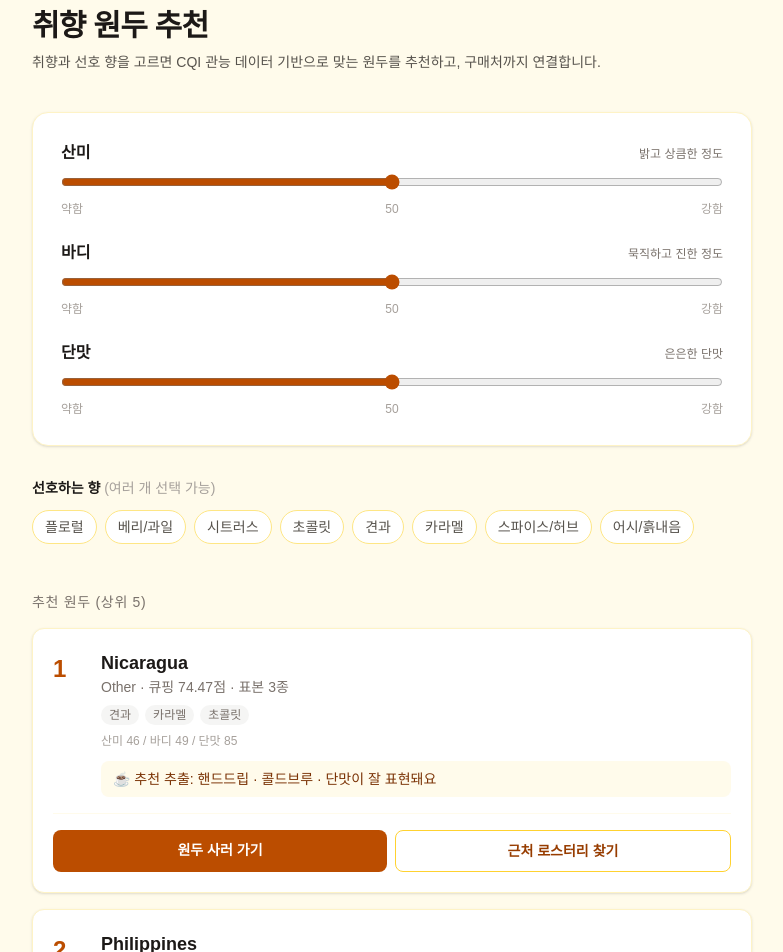
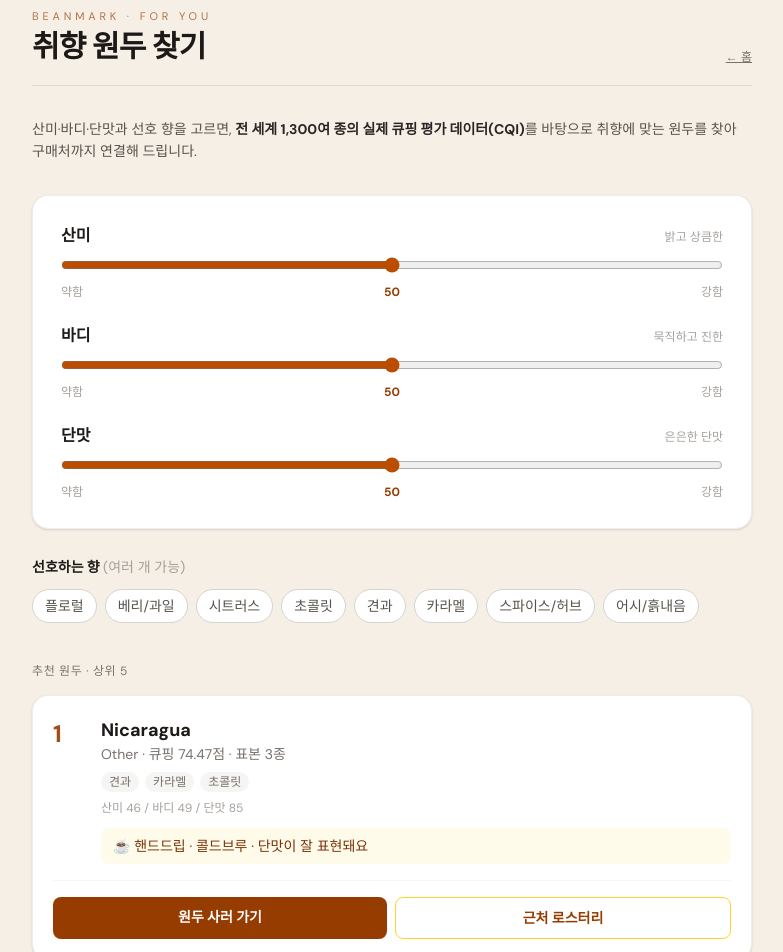
Before and after one commit to kyh30628-del/coffee_lab, a Next.js app in the folder web/: page /taste in a window 1280 px wide. Shown: the part 40-992 px from the top of the page, without its empty margins (248-1031 px from the left). Built offline with nearby package versions, Linux system fonts and the light colour scheme.

Commit message:
feat: 브랜드 통일(Beanmark) - B2C 완성도 업그레이드 + 홈 관문 재구성

```diff
--- a/web/app/page.tsx
+++ b/web/app/page.tsx
@@ -2,53 +2,56 @@ import Link from "next/link";
 
 export default function Home() {
   return (
-    <main className="min-h-screen bg-stone-950 text-stone-100">
-      <div className="max-w-4xl mx-auto px-6 py-24">
+    <main className="min-h-screen bg-[#0c0a09] text-stone-100" style={{ fontFamily: "'DM Sans', system-ui, sans-serif" }}>
+      <div className="max-w-4xl mx-auto px-6 py-20">
         <header className="mb-16">
-          <p className="text-amber-500 text-sm tracking-[0.3em] uppercase mb-4">
-            Coffee Intelligence
-          </p>
-          <h1 className="text-5xl font-bold tracking-tight leading-tight">
-            데이터로 커피를<br />다시 본다
+          <div className="flex items-center gap-2 mb-6">
+            <span className="w-2.5 h-2.5 rounded-full bg-amber-500" />
+            <span className="text-amber-500/90 text-sm tracking-[0.3em] uppercase font-semibold">Beanmark</span>
+          </div>
+          <h1 className="text-5xl font-bold tracking-tight leading-[1.1]">
+            커피를 데이터로<br />다시 본다
           </h1>
-          <p className="text-stone-400 mt-6 text-lg max-w-xl">
-            국제 시세와 환율, 그리고 관능 평가 데이터를 기반으로
-            원두를 추천하고 원가를 투명하게 보여줍니다.
+          <p className="text-stone-400 mt-6 text-lg max-w-xl leading-relaxed">
+            국제 시세·환율과 실제 관능 평가 데이터를 기반으로,
+            소비자에겐 취향에 맞는 원두를, 로스터리에겐 투명한 원가와 구매 판단을 제공합니다.
           </p>
         </header>
 
-        <div className="grid md:grid-cols-2 gap-6">
-          <Link href="/taste"
-                className="group bg-amber-50 text-stone-900 rounded-2xl p-8 hover:scale-[1.02] transition-transform">
-            <div className="text-amber-700 text-xs tracking-widest uppercase mb-3">For You · B2C</div>
-            <h2 className="text-2xl font-bold mb-2">취향 원두 추천</h2>
-            <p className="text-stone-600 text-sm mb-6">
-              산미·바디·단맛 취향을 조절하면 CQI 관능 데이터 기반으로
-              맞는 원두를 찾아드립니다.
-            </p>
-            <span className="text-amber-700 font-semibold text-sm group-hover:underline">
-              추천 받기 →
-            </span>
+        <div className="grid md:grid-cols-2 gap-5">
+          <Link href="/taste" className="group bg-[#f5efe6] text-stone-900 rounded-2xl p-8 hover:-translate-y-1 transition-transform">
+            <div className="text-amber-800 text-xs tracking-widest uppercase mb-3 font-semibold">For You · 소비자</div>
+            <h2 className="text-2xl font-bold mb-2">취향 원두 찾기</h2>
+            <p className="text-stone-600 text-sm mb-6 leading-relaxed">취향을 조절하면 1,300여 종 큐핑 데이터로 맞는 원두를 찾고 구매처까지 연결.</p>
+            <span className="text-amber-800 font-semibold text-sm group-hover:underline">시작하기 →</span>
           </Link>
 
-          <Link href="/cost"
-                className="group bg-stone-900 border border-stone-800 rounded-2xl p-8 hover:scale-[1.02] transition-transform">
-            <div className="text-amber-500 text-xs tracking-widest uppercase mb-3">For Roasters · B2B</div>
-            <h2 className="text-2xl font-bold mb-2">생두 원가 모니터</h2>
-            <p className="text-stone-400 text-sm mb-6">
-              ICE Coffee C 선물과 한국은행 환율로 산지별 도착원가와
-              시세 추이를 실시간 추정합니다.
-            </p>
-            <span className="text-amber-500 font-semibold text-sm group-hover:underline">
-              원가 보기 →
-            </span>
+          <Link href="/cost" className="group bg-stone-900 border border-stone-800 rounded-2xl p-8 hover:-translate-y-1 transition-transform">
+            <div className="text-amber-500 text-xs tracking-widest uppercase mb-3 font-semibold">For Roasters · 로스터리</div>
+            <h2 className="text-2xl font-bold mb-2">생두 원가 · 구매 판단</h2>
+            <p className="text-stone-400 text-sm mb-6 leading-relaxed">ICE 시세·환율·FTA 관세로 산지별 원가를 추정하고, 지금이 살 때인지 판단을 제시.</p>
+            <span className="text-amber-500 font-semibold text-sm group-hover:underline">대시보드 →</span>
           </Link>
         </div>
 
-        <footer className="mt-20 pt-8 border-t border-stone-800 text-xs text-stone-600">
-          데이터 출처: CQI 큐핑 데이터 · ICE Coffee C · 한국은행 ECOS. 원가는 추정치입니다.
+        <section className="mt-16 grid grid-cols-3 gap-4 text-center">
+          {[
+            ["1,300+", "큐핑 평가 원두"],
+            ["매일", "자동 시세 갱신"],
+            ["FTA 반영", "산지별 관세"],
+          ].map(([big, small]) => (
+            <div key={small} className="border border-stone-800 rounded-xl py-5">
+              <div className="text-amber-400 text-xl font-bold">{big}</div>
+              <div className="text-stone-500 text-xs mt-1">{small}</div>
+            </div>
+          ))}
+        </section>
+
+        <footer className="mt-16 pt-8 border-t border-stone-800 text-xs text-stone-600">
+          데이터 출처: CQI 큐핑 데이터 · ICE Coffee C · 한국은행 ECOS. 원가·향 정보는 추정치를 포함합니다.
         </footer>
       </div>
+      <link href="https://fonts.googleapis.com/css2?family=DM+Sans:wght@400;500;700&display=swap" rel="stylesheet" />
     </main>
   );
 }
--- a/web/app/taste/page.tsx
+++ b/web/app/taste/page.tsx
@@ -9,40 +9,32 @@ type Bean = {
 };
 
 const AXES = [
-  { key: "acidity" as const, label: "산미", desc: "밝고 상큼한 정도" },
-  { key: "body" as const, label: "바디", desc: "묵직하고 진한 정도" },
+  { key: "acidity" as const, label: "산미", desc: "밝고 상큼한" },
+  { key: "body" as const, label: "바디", desc: "묵직하고 진한" },
   { key: "sweetness" as const, label: "단맛", desc: "은은한 단맛" },
 ];
-
 const FAMILIES = ["플로럴", "베리/과일", "시트러스", "초콜릿", "견과", "카라멜", "스파이스/허브", "어시/흙내음"];
 
-// 산지 한 줄 설명 (일반적 경향, 추정)
 const ORIGIN_NOTE: Record<string, string> = {
   Ethiopia: "커피의 고향. 화사한 꽃향과 베리, 밝은 산미가 특징.",
-  Kenya: "강렬한 베리·토마토 같은 산미와 묵직한 바디의 균형.",
-  Colombia: "균형 잡힌 클래식한 맛. 카라멜 단맛과 부드러운 산미.",
-  Brazil: "초콜릿·견과 중심의 묵직하고 달콤한 바디. 에스프레소 베이스로 인기.",
+  Kenya: "강렬한 베리 산미와 묵직한 바디의 균형.",
+  Colombia: "균형 잡힌 클래식. 카라멜 단맛과 부드러운 산미.",
+  Brazil: "초콜릿·견과 중심의 달콤하고 묵직한 바디.",
   Guatemala: "초콜릿과 은은한 스파이스, 풍부한 바디.",
   "Costa Rica": "깔끔한 시트러스 산미와 단정한 단맛.",
-  Honduras: "부드러운 카라멜·견과 톤의 데일리 커피.",
-  Indonesia: "흙내음과 허브, 묵직한 바디의 개성 강한 맛.",
+  Honduras: "부드러운 카라멜·견과의 데일리 커피.",
+  Indonesia: "흙내음과 허브, 묵직한 바디의 개성파.",
   Rwanda: "베리와 꽃향의 산뜻한 아프리카 커피.",
-  Guatemala_default: "",
 };
-
-// 6축 프로파일 → 추출 추천
-function brewFor(b: Bean): string {
-  if (b.acidity >= 0.6 && b.body < 0.6) return "핸드드립 · 깔끔하게 산미를 살려요";
+function originNote(o: string) {
+  for (const k of Object.keys(ORIGIN_NOTE)) if (o.toLowerCase().includes(k.toLowerCase())) return ORIGIN_NOTE[k];
+  return "";
+}
+function brewFor(b: Bean) {
+  if (b.acidity >= 0.6 && b.body < 0.6) return "핸드드립 · 산미를 깔끔하게";
   if (b.body >= 0.6) return "에스프레소 · 콜드브루 · 묵직함이 어울려요";
   if (b.sweetness >= 0.6) return "핸드드립 · 콜드브루 · 단맛이 잘 표현돼요";
-  return "핸드드립 · 가장 무난하게 즐길 수 있어요";
-}
-
-function originNote(origin: string): string {
-  for (const key of Object.keys(ORIGIN_NOTE)) {
-    if (origin.toLowerCase().includes(key.toLowerCase())) return ORIGIN_NOTE[key];
-  }
-  return "";
+  return "핸드드립 · 무난하게";
 }
 
 export default function TastePage() {
@@ -51,68 +43,61 @@ export default function TastePage() {
   const [fams, setFams] = useState<string[]>([]);
 
   useEffect(() => {
-    fetch("/data/beans.json")
-      .then((r) => r.json())
-      .then((d) => setBeans(d.beans ?? []))
-      .catch(() => setBeans([]));
+    fetch("/data/beans.json").then((r) => r.json()).then((d) => setBeans(d.beans ?? [])).catch(() => setBeans([]));
   }, []);
-
-  const toggleFam = (f: string) =>
-    setFams((cur) => (cur.includes(f) ? cur.filter((x) => x !== f) : [...cur, f]));
+  const toggleFam = (f: string) => setFams((c) => (c.includes(f) ? c.filter((x) => x !== f) : [...c, f]));
 
   const ranked = useMemo(() => {
     const scored = beans.map((b) => {
-      const da = b.acidity - pref.acidity;
-      const db = b.body - pref.body;
-      const ds = b.sweetness - pref.sweetness;
-      const dist = Math.sqrt(da * da + db * db + ds * ds);
+      const da = b.acidity - pref.acidity, db = b.body - pref.body, ds = b.sweetness - pref.sweetness;
+      const dist = Math.sqrt(da*da + db*db + ds*ds);
       const matched = fams.filter((f) => (b.flavors ?? []).includes(f));
       return { ...b, dist, matchCount: matched.length, matched };
     });
-    const sorted = fams.length > 0
+    return (fams.length > 0
       ? scored.sort((a, b) => b.matchCount - a.matchCount || a.dist - b.dist)
-      : scored.sort((a, b) => a.dist - b.dist);
-    return sorted.slice(0, 5);
+      : scored.sort((a, b) => a.dist - b.dist)).slice(0, 5);
   }, [beans, pref, fams]);
 
   return (
-    <main className="min-h-screen bg-amber-50 text-stone-900">
+    <main className="min-h-screen bg-[#f5efe6] text-stone-900" style={{ fontFamily: "'DM Sans', system-ui, sans-serif" }}>
       <div className="max-w-3xl mx-auto px-6 py-12">
-        <header className="mb-10">
-          <h1 className="text-3xl font-bold tracking-tight">취향 원두 추천</h1>
-          <p className="text-stone-600 mt-2 text-sm">
-            취향과 선호 향을 고르면 CQI 관능 데이터 기반으로 맞는 원두를 추천하고, 구매처까지 연결합니다.
-          </p>
+        <header className="border-b border-stone-300/70 pb-5 mb-8 flex items-end justify-between flex-wrap gap-3">
+          <div>
+            <div className="text-amber-800/70 text-[11px] tracking-[0.35em] uppercase">Beanmark · For You</div>
+            <h1 className="text-3xl font-bold tracking-tight mt-1">취향 원두 찾기</h1>
+          </div>
+          <a href="/" className="text-xs text-stone-500 hover:text-amber-800 underline">← 홈</a>
         </header>
 
-        <section className="space-y-6 mb-8 bg-white rounded-2xl p-7 shadow-sm border border-amber-100">
+        <p className="text-stone-600 text-sm mb-8 leading-relaxed">
+          산미·바디·단맛과 선호 향을 고르면, <strong className="text-stone-800">전 세계 1,300여 종의 실제 큐핑 평가 데이터(CQI)</strong>를 바탕으로
+          취향에 맞는 원두를 찾아 구매처까지 연결해 드립니다.
+        </p>
+
+        <section className="space-y-6 mb-7 bg-white rounded-2xl p-7 shadow-sm border border-stone-200/70">
           {AXES.map((a) => (
             <div key={a.key}>
               <div className="flex justify-between items-baseline mb-2">
                 <label className="font-semibold">{a.label}</label>
-                <span className="text-xs text-stone-500">{a.desc}</span>
+                <span className="text-xs text-stone-400">{a.desc}</span>
               </div>
-              <input
-                type="range" min={0} max={1} step={0.01}
-                value={pref[a.key]}
+              <input type="range" min={0} max={1} step={0.01} value={pref[a.key]}
                 onChange={(e) => setPref({ ...pref, [a.key]: parseFloat(e.target.value) })}
-                className="w-full accent-amber-700"
-              />
+                className="w-full accent-amber-700" />
               <div className="flex justify-between text-xs text-stone-400 mt-1">
-                <span>약함</span><span>{Math.round(pref[a.key] * 100)}</span><span>강함</span>
+                <span>약함</span><span className="text-amber-800 font-semibold">{Math.round(pref[a.key]*100)}</span><span>강함</span>
               </div>
             </div>
           ))}
         </section>
 
-        <section className="mb-12">
-          <p className="text-sm font-semibold mb-3">선호하는 향 <span className="text-stone-400 font-normal">(여러 개 선택 가능)</span></p>
+        <section className="mb-10">
+          <p className="text-sm font-semibold mb-3">선호하는 향 <span className="text-stone-400 font-normal">(여러 개 가능)</span></p>
           <div className="flex flex-wrap gap-2">
             {FAMILIES.map((f) => (
               <button key={f} onClick={() => toggleFam(f)}
-                className={`px-3 py-1.5 rounded-full text-sm border transition-colors ${
-                  fams.includes(f) ? "bg-amber-700 text-white border-amber-700"
-                  : "bg-white text-stone-600 border-amber-200 hover:border-amber-400"}`}>
+                className={`px-3 py-1.5 rounded-full text-sm border transition-colors ${fams.includes(f) ? "bg-amber-800 text-white border-amber-800" : "bg-white text-stone-600 border-stone-300 hover:border-amber-500"}`}>
                 {f}
               </button>
             ))}
@@ -120,9 +105,7 @@ export default function TastePage() {
         </section>
 
         <section>
-          <h2 className="text-sm uppercase tracking-wider text-stone-500 mb-4">
-            추천 원두 {ranked.length > 0 ? `(상위 ${ranked.length})` : ""}
-          </h2>
+          <h2 className="text-xs uppercase tracking-wider text-stone-500 mb-4">추천 원두 {ranked.length > 0 ? `· 상위 ${ranked.length}` : ""}</h2>
           {ranked.length === 0 ? (
             <p className="text-stone-500 text-sm">데이터 로딩 중...</p>
           ) : (
@@ -130,41 +113,31 @@ export default function TastePage() {
               {ranked.map((b, i) => {
                 const note = originNote(b.origin);
                 const q = encodeURIComponent(`${b.origin} 원두`);
-                const naver = `https://search.shopping.naver.com/search/all?query=${q}`;
-                const kakao = `https://map.kakao.com/?q=${encodeURIComponent("로스터리 " + b.origin)}`;
                 return (
-                  <div key={`${b.origin}-${b.process}`}
-                       className="bg-white rounded-xl p-5 border border-amber-100 shadow-sm">
+                  <div key={`${b.origin}-${b.process}`} className="bg-white rounded-2xl p-5 border border-stone-200/70 shadow-sm">
                     <div className="flex items-start gap-4">
-                      <div className="text-2xl font-bold text-amber-700 w-8 pt-1">{i + 1}</div>
+                      <div className="text-2xl font-bold text-amber-800/90 w-8 pt-0.5">{i+1}</div>
                       <div className="flex-1">
-                        <div className="font-semibold text-lg">{b.origin}</div>
+                        <div className="font-bold text-lg">{b.origin}</div>
                         <div className="text-stone-500 text-sm">{b.process} · 큐핑 {b.cup_total}점 · 표본 {b.samples}종</div>
                         {note && <p className="text-sm text-stone-600 mt-2">{note}</p>}
                         <div className="flex flex-wrap gap-1.5 mt-2">
                           {(b.flavors ?? []).map((f) => (
-                            <span key={f} className={`text-xs px-2 py-0.5 rounded-full ${
-                              b.matched.includes(f) ? "bg-amber-200 text-amber-900 font-semibold" : "bg-stone-100 text-stone-500"}`}>{f}</span>
+                            <span key={f} className={`text-xs px-2 py-0.5 rounded-full ${b.matched.includes(f) ? "bg-amber-200 text-amber-900 font-semibold" : "bg-stone-100 text-stone-500"}`}>{f}</span>
                           ))}
                         </div>
                         <div className="text-xs text-stone-400 mt-2">
                           산미 {Math.round(b.acidity*100)} / 바디 {Math.round(b.body*100)} / 단맛 {Math.round(b.sweetness*100)}
-                          {b.matchCount > 0 && <span className="text-amber-700"> · 선호 향 {b.matchCount}개 일치</span>}
+                          {b.matchCount > 0 && <span className="text-amber-800"> · 선호 향 {b.matchCount}개 일치</span>}
                         </div>
-                        <div className="mt-3 text-sm text-amber-900 bg-amber-50 rounded-lg px-3 py-2">
-                          ☕ 추천 추출: {brewFor(b)}
-                        </div>
+                        <div className="mt-3 text-sm text-amber-900 bg-amber-50 rounded-lg px-3 py-2">☕ {brewFor(b)}</div>
                       </div>
                     </div>
-                    <div className="flex gap-2 mt-4 pt-4 border-t border-amber-50">
-                      <a href={naver} target="_blank" rel="noopener noreferrer"
-                         className="flex-1 text-center bg-amber-700 text-white rounded-lg py-2.5 text-sm font-semibold hover:bg-amber-800 transition-colors">
-                        원두 사러 가기
-                      </a>
-                      <a href={kakao} target="_blank" rel="noopener noreferrer"
-                         className="flex-1 text-center bg-white border border-amber-300 text-amber-800 rounded-lg py-2.5 text-sm font-semibold hover:border-amber-500 transition-colors">
-                        근처 로스터리 찾기
-                      </a>
+                    <div className="flex gap-2 mt-4 pt-4 border-t border-stone-100">
+                      <a href={`https://search.shopping.naver.com/search/all?query=${q}`} target="_blank" rel="noopener noreferrer"
+                         className="flex-1 text-center bg-amber-800 text-white rounded-lg py-2.5 text-sm font-semibold hover:bg-amber-900 transition-colors">원두 사러 가기</a>
+                      <a href={`https://map.kakao.com/?q=${encodeURIComponent("로스터리 " + b.origin)}`} target="_blank" rel="noopener noreferrer"
+                         className="flex-1 text-center bg-white border border-amber-300 text-amber-800 rounded-lg py-2.5 text-sm font-semibold hover:border-amber-500 transition-colors">근처 로스터리</a>
                     </div>
                   </div>
                 );
@@ -173,10 +146,11 @@ export default function TastePage() {
           )}
         </section>
 
-        <footer className="mt-12 pt-6 border-t border-amber-200 text-xs text-stone-500">
-          맛 데이터는 CQI 큐핑 평가 기반. 산지 향·설명은 일반적 경향(추정). 구매 링크는 검색 결과로 연결됩니다.
+        <footer className="mt-12 pt-6 border-t border-stone-300/70 text-[11px] text-stone-500 leading-relaxed">
+          맛 데이터 CQI 큐핑 평가 기반 · 산지 향·설명은 일반적 경향(추정) · 구매 링크는 검색 결과로 연결됩니다.
         </footer>
       </div>
+      <link href="https://fonts.googleapis.com/css2?family=DM+Sans:wght@400;500;700&display=swap" rel="stylesheet" />
     </main>
   );
 }
```
